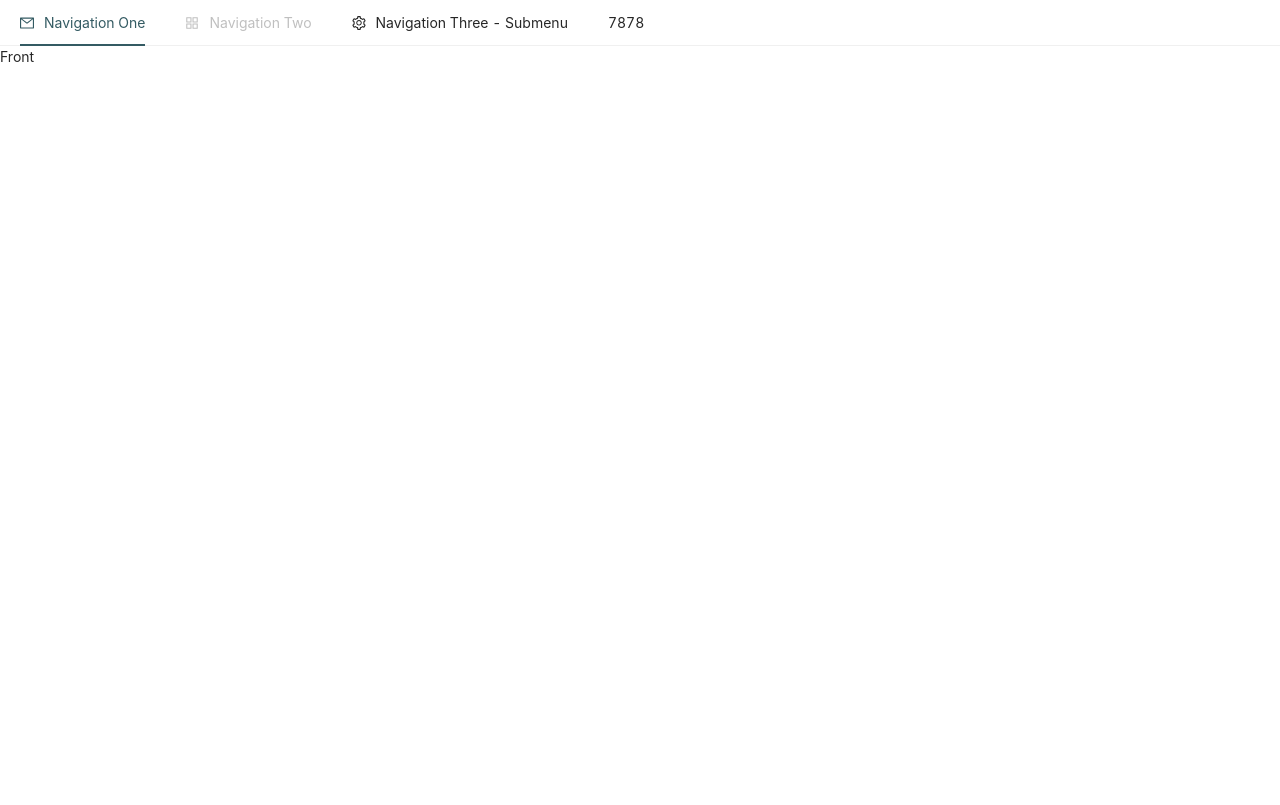
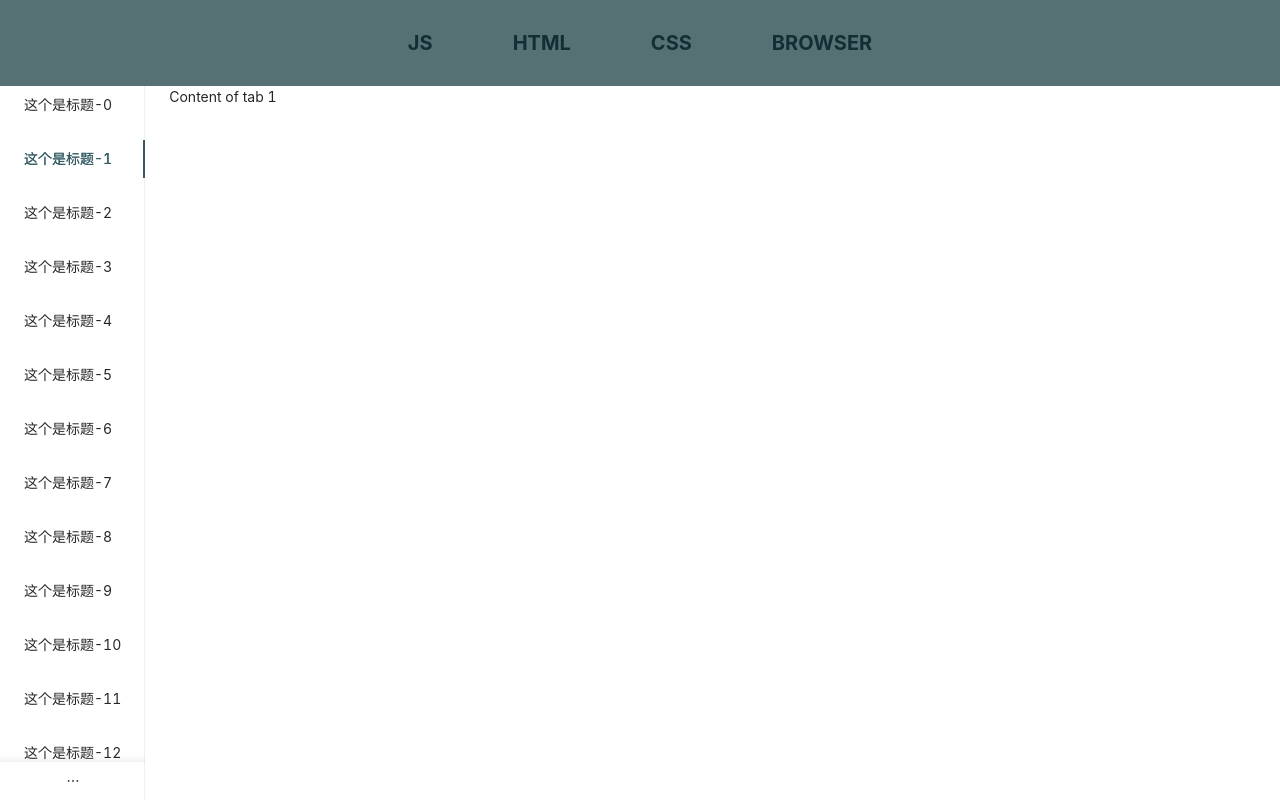
Before and after one commit to leslylulu/leslylulu.github.io, a React (Create React App) app: page /front in a window 1280 px wide. Built offline with nearby package versions, Linux system fonts and the light colour scheme.

Commit message:
front模块

```diff
--- a/src/comp/header/index.tsx
+++ /dev/null
@@ -1,39 +0,0 @@
-import { Menu } from 'antd';
-import { MailOutlined, AppstoreOutlined, SettingOutlined } from '@ant-design/icons';
-import { useState } from 'react';
-const { SubMenu } = Menu;
-
-const Header = () => {
-
-  const [current, setCurrent] = useState('');
-
-  const handleClick = (e: any) => {
-    setCurrent(e.key);
-  };
-
-  return (
-    <Menu onClick={handleClick} selectedKeys={[current]} mode="horizontal">
-      <Menu.Item key="mail" icon={<MailOutlined />}>
-        Navigation One
-      </Menu.Item>
-      <Menu.Item key="app" disabled icon={<AppstoreOutlined />}>
-        Navigation Two
-      </Menu.Item>
-      <SubMenu key="SubMenu" icon={<SettingOutlined />} title="Navigation Three - Submenu">
-        <Menu.ItemGroup title="Item 1">
-          <Menu.Item key="setting:1">Option 1</Menu.Item>
-          <Menu.Item key="setting:2">Option 2</Menu.Item>
-        </Menu.ItemGroup>
-        <Menu.ItemGroup title="Item 2">
-          <Menu.Item key="setting:3">Option 3</Menu.Item>
-          <Menu.Item key="setting:4">Option 4</Menu.Item>
-        </Menu.ItemGroup>
-      </SubMenu>
-      <Menu.Item key="alipay">
-       7878
-      </Menu.Item>
-    </Menu>
-  )
-}
-
-export default Header;
--- /dev/null
+++ b/src/pages/front/header/index.less
@@ -0,0 +1,25 @@
+.front-menu{
+  justify-content: center;
+  background-color: #557174 !important;
+  .ant-menu-item{
+    color: #152D35 !important;
+    transition: all 0.6s !important;
+  }
+  .ant-menu-item:hover{
+    transform: scale(1.2);
+  }
+  .ant-menu-item-active{
+    color: white !important;
+  }
+  .ant-menu-item-selected{
+    color: white !important;
+    font-size: 24px !important;
+  }
+  li{
+    font-weight: bolder;
+    padding: 10px 20px;
+    font-size: 20px;
+    border-radius: 8px;
+    margin: 20px !important;
+  }
+}
--- /dev/null
+++ b/src/pages/front/header/index.tsx
@@ -0,0 +1,31 @@
+import { useState } from 'react';
+import { Menu } from 'antd';
+import './index.less';
+
+const Header = () => {
+
+  const [current, setCurrent] = useState('');
+
+  const handleClick = (e: any) => {
+    setCurrent(e.key);
+  };
+
+  return (
+    <Menu className='front-menu' theme="dark" onClick={handleClick} selectedKeys={[current]} mode="horizontal">
+      <Menu.Item key="js" >
+        JS
+      </Menu.Item>
+      <Menu.Item key="html" >
+        HTML
+      </Menu.Item>
+      <Menu.Item key="css" >
+        CSS
+      </Menu.Item>
+      <Menu.Item key="browser">
+        BROWSER
+      </Menu.Item>
+    </Menu>
+  )
+}
+
+export default Header;
--- a/src/pages/front/index.tsx
+++ b/src/pages/front/index.tsx
@@ -1,11 +1,13 @@
-import Header from '../../comp/header/index';
+import Header from './header/index';
+import JSCatalog from './js/index';
 
 const Front = () => {
 
   return (
     <div>
       <Header/>
-      Front</div>
+      <JSCatalog/>
+    </div>
   );
 }
 
--- /dev/null
+++ b/src/pages/front/js/index.less
@@ -0,0 +1,6 @@
+.title{
+  height: calc(100vh - 86px);
+  .ant-tabs-tab{
+    padding: 12px 20px;
+  }
+}
--- /dev/null
+++ b/src/pages/front/js/index.tsx
@@ -0,0 +1,21 @@
+import { Tabs } from 'antd';
+import './index.less'
+const { TabPane } = Tabs;
+
+
+const JSCatalog = () => {
+
+  return (
+    <div>
+      <Tabs defaultActiveKey="1" tabPosition="left" className='title'>
+        {[...Array.from({ length: 30 }, (v, i) => i)].map(i => (
+          <TabPane tab={`这个是标题-${i}`} key={i} disabled={i === 28}>
+            Content of tab {i}
+          </TabPane>
+        ))}
+      </Tabs>
+    </div>
+  );
+}
+
+export default JSCatalog;
```
